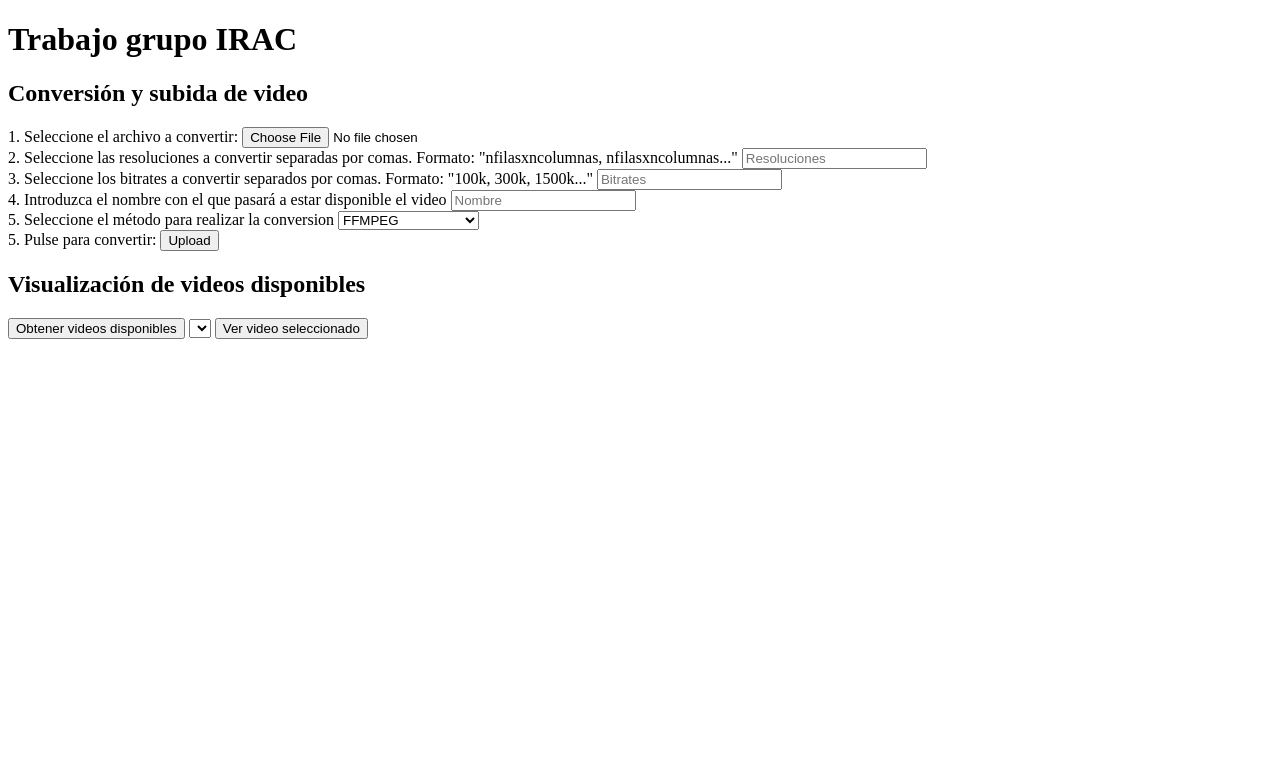
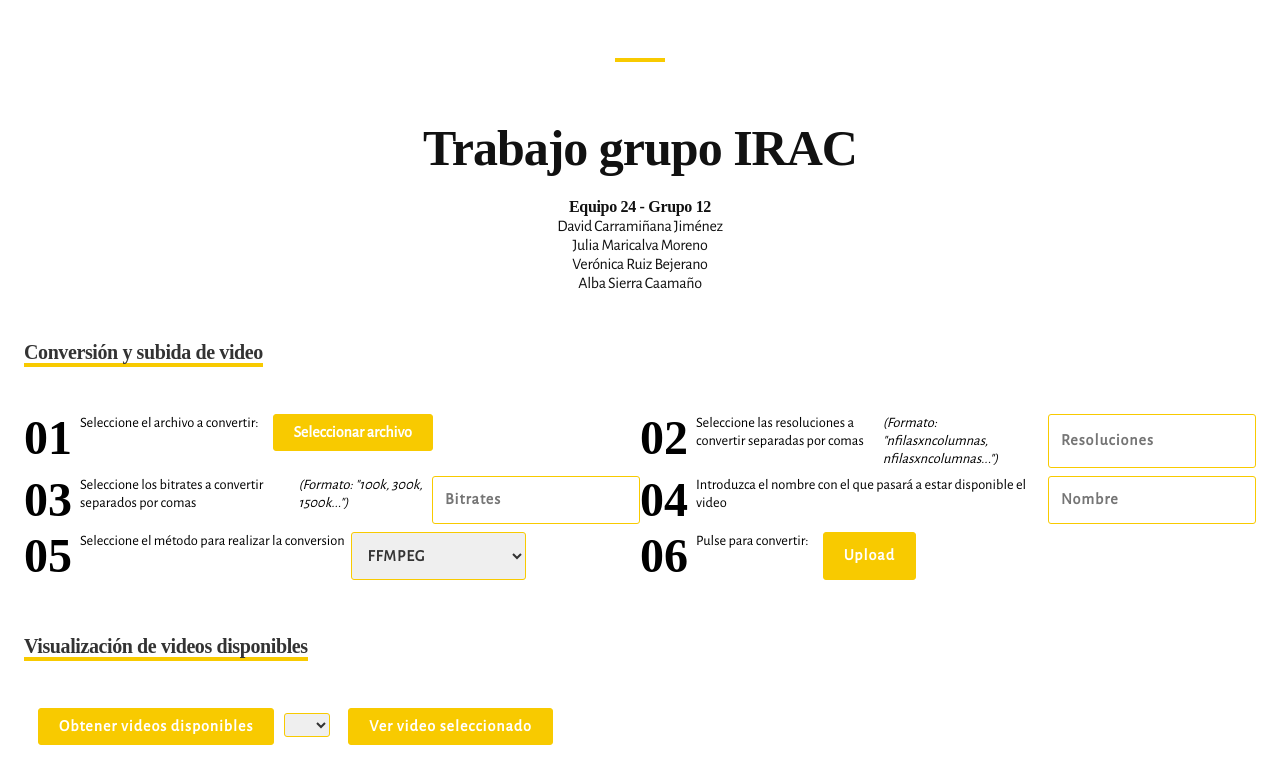
Before and after one commit to mortvif/IRAG-eq24, a website: page public/index.html in a window 1280 px wide. Drawn offline with nearby package versions, Linux system fonts and the light colour scheme.

Commit message:
UI changes. veronica.

```diff
--- a/public/index.css
+++ b/public/index.css
@@ -0,0 +1,138 @@
+body{
+    background-color: #fff;
+    padding: 1rem;
+}
+
+h1 {
+    color: #111;
+    font-family: 'Old Standard TT';
+    font-size: 50px;
+    font-weight: 700;
+    line-height: 84px;
+    letter-spacing: -0.02em;
+    text-align: center;
+}
+
+h1:before {
+    background: #F8CA00;
+    content: '';
+    display: block;
+    height: 4px;
+    margin: 0 auto 44px;
+    width: 50px;
+}
+
+.grupo {
+    margin-top: -25px;
+    color: #111;
+    font-family: 'Alegreya Sans';
+    font-size: 16px;
+    letter-spacing: -0.02em;
+    text-align: center;
+}
+.grupo b{
+    font-family: 'Old Standard TT';
+}
+
+h2 {
+    color: #111;
+    font-family: 'Old Standard TT';
+    font-size: 20px;
+    font-weight: 700;
+    line-height: 84px;
+    letter-spacing: -0.02em;
+    margin-bottom: 20px;
+}
+
+u {
+    border-bottom: 4px solid #F8CA00;
+    color: #333;
+    text-decoration: none;
+}
+
+u:hover {
+    border-bottom: 4px solid #ddd;
+    color: #333;
+}
+
+ol {
+  list-style: none;
+  counter-reset: counter;
+  display: flex;
+  flex-wrap: wrap;
+  margin: 0;
+  padding: 0;
+}
+ol li {
+  counter-increment: counter;
+  display: flex;
+  font-family: 'Alegreya Sans';
+  font-size: 0.9rem;
+  font-weight: 500;
+  width: 50%;
+  margin-bottom: 0.5rem;
+}
+ol li::before {
+  content: "0" counter(counter);
+  font-weight: bold;
+  font-size: 3rem;
+  margin-right: 0.5rem;
+  font-family: 'Abril Fatface', serif;
+  line-height: 1;
+}
+
+.box{
+  display: inline-block;
+  margin: 0 0 0 6px;
+  padding: 2px 12px;
+  border: 1px solid #F8CA00;
+  border-radius: 3px;
+  font: normal normal bold 16px/normal "Alegreya Sans", Courier, monospace;
+  letter-spacing: 1px;
+  color: #333;
+}
+
+.btn {
+  display: inline-block;
+  margin: 0 0 0 14px;
+  padding: 8px 20px;
+  border: 1px solid #F8CA00;
+  border-radius: 3px;
+  font: normal normal bold 16px/normal "Alegreya Sans", Courier, monospace;
+  color: rgba(255,255,255,0.9);
+  letter-spacing: 1px;
+  background: #F8CA00;
+  color: #fff;
+}
+.btn:hover{
+    background: #fff;
+    color: #333;
+}
+
+input[type='file'] {
+  color: transparent;
+}
+
+.inputfile::-webkit-file-upload-button {
+  visibility: hidden;
+}
+
+.inputfile::before {
+  content: 'Seleccionar archivo';
+  display: inline-block;
+  background: #F8CA00;
+  border: 1px solid #F8CA00;
+  border-radius: 3px;
+  margin: 0 0 0 14px;
+  padding: 8px 20px;
+  color: #fff;
+  font: normal normal bold 16px/normal "Alegreya Sans", Courier, monospace;
+  outline: none;
+  white-space: nowrap;
+  -webkit-user-select: none;
+  cursor: pointer;
+}
+.inputfile:hover::before {
+  background: #fff;
+  color: #333;
+}
--- a/public/index.html
+++ b/public/index.html
@@ -8,36 +8,29 @@
     <link rel="stylesheet" type="text/css" media="screen" href="index.css">
     <script src="https://cdn.dashjs.org/latest/dash.all.min.js"></script>
     <script src="index.js"></script>
+    <link href="https://fonts.googleapis.com/css?family=Alegreya+Sans" rel="stylesheet">
 </head>
 <body>
     <h1>Trabajo grupo IRAC</h1>
-    <h2>Conversión y subida de video</h2>
-    1. Seleccione el archivo a convertir:
-    <input type="file" id="filename" />
-    <br>
-    2. Seleccione las resoluciones a convertir separadas por comas. Formato: "nfilasxncolumnas, nfilasxncolumnas..."
-    <input type="text" id="resolutions" placeholder="Resoluciones"/>
-    <br>
-    3. Seleccione los bitrates a convertir separados por comas. Formato: "100k, 300k, 1500k..."
-    <input type="text" id="bitrates" placeholder="Bitrates" />
-    <br>
-    4. Introduzca el nombre con el que pasará a estar disponible el video
-    <input type="text" id="name" placeholder="Nombre" />
-    <br>
-    5. Seleccione el método para realizar la conversion
-    <select id="selected_method">
-        <option value="ffmpeg">FFMPEG</option>
-        <option value="mp4box">FFMPEG+MP4BOX</option>
+    <div class="grupo"><b>Equipo 24 - Grupo 12</b><br>David Carramiñana Jiménez <br> Julia Maricalva Moreno <br> Verónica Ruiz Bejerano <br> Alba Sierra Caamaño </div>
+    <h2><u>Conversión y subida de video</u></h2>
+    <div class="list">
+        <ol>
+            <li>Seleccione el archivo a convertir: <input type="file" id="filename" class="inputfile" title=""/></li>
+            <li>Seleccione las resoluciones a convertir separadas por comas<br>
+            <i>(Formato: "nfilasxncolumnas, nfilasxncolumnas...") </i> <input class="box" type="text" id="resolutions" placeholder="Resoluciones"/></li>
+            <li>Seleccione los bitrates a convertir separados por comas <br>
+            <i>(Formato: "100k, 300k, 1500k...")</i><input class="box" type="text" id="bitrates" placeholder="Bitrates" /></li>
+            <li>Introduzca el nombre con el que pasará a estar disponible el video <input class="box" type="text" id="name" placeholder="Nombre" /></li>
+            <li>Seleccione el método para realizar la conversion <select class="box" id="selected_method"> <option value="ffmpeg">FFMPEG</option><option value="mp4box">FFMPEG+MP4BOX</option></select></li>
+            <li>Pulse para convertir: <input class="btn" type="button" value="Upload" onclick="connectWS()" /></li>
+        </ol>
+    </div>
+    <h2><u>Visualización de videos disponibles</u></h2>
+    <input class="btn" type="button" value="Obtener videos disponibles" onclick="getAvailable()"/>
+    <select class="box" id="selected_video">
     </select>
-    <br>
-    5. Pulse para convertir:
-    <input type="button" value="Upload" onclick="connectWS()" />
-    <br>
-    <h2>Visualización de videos disponibles</h2>
-    <input type="button" value="Obtener videos disponibles" onclick="getAvailable()"/>
-    <select id="selected_video">
-    </select>
-    <input type="button" value="Ver video seleccionado" onclick="playVideo()"/>
+    <input class="btn" type="button" value="Ver video seleccionado" onclick="playVideo()"/>
     <div id="video-element">
 
     </div>
```
